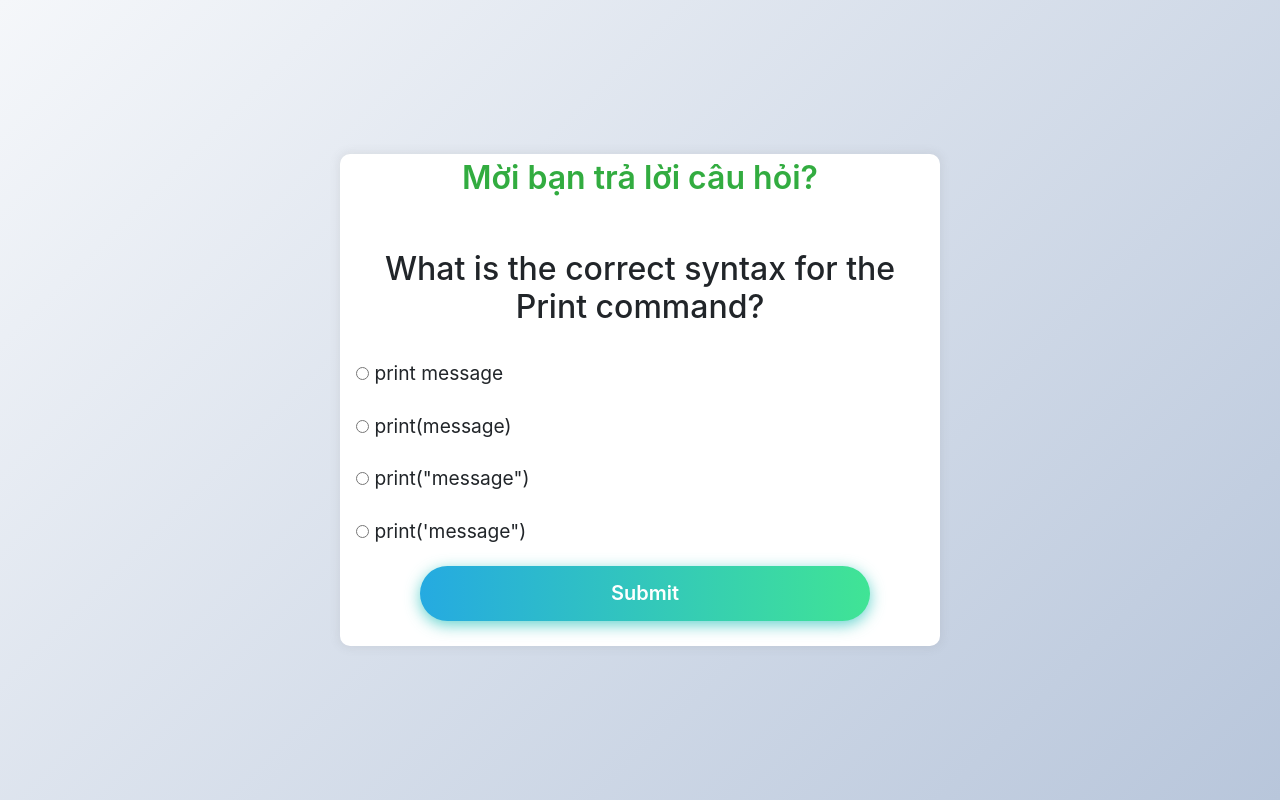
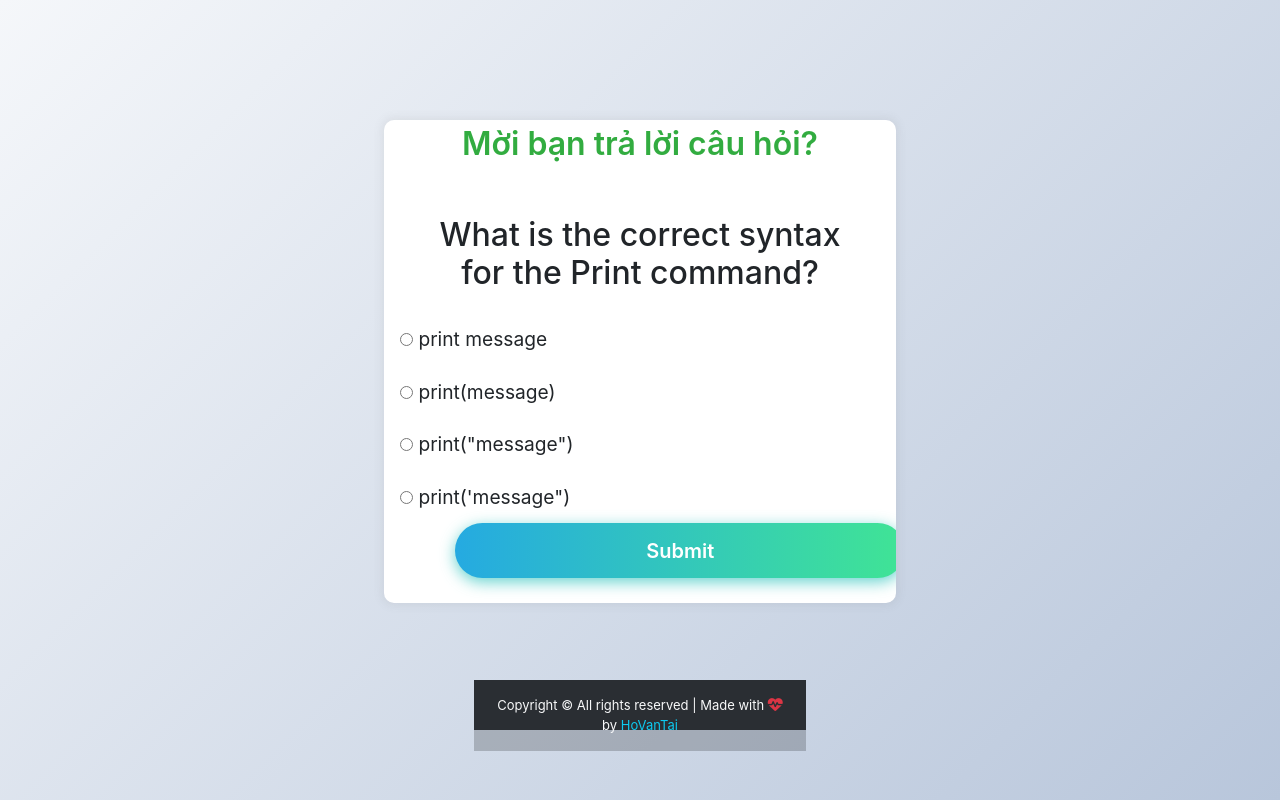
Before and after one commit to TaiHV0211/4501101201HoVanTai, a plain HTML site: page index.html in a window 1280 px wide. Drawn offline with nearby package versions, Linux system fonts and the light colour scheme.

Commit message:
update css

```diff
--- a/index.html
+++ b/index.html
@@ -10,6 +10,7 @@
         <script src="script.js" defer></script>
     </head>
     <body>
+        <div class="wrapper">
             <div class="quiz-container" id="quiz">
                 <div style="text-align: center; font-weight: 600; font-size: 2rem; color:rgba(14, 158, 30, 0.85) ;">
                     <p>Mời bạn trả lời câu hỏi?</p>
@@ -62,6 +63,16 @@
                     <button style="padding: 5px; box-sizing: border-box;" class="btn-hover color-1" id="submit">Submit</button>
                 </center>
             </div>
+        </div>
+
+        <footer class="bg-dark text-center text-lg-start text-light" id="footer">
+            <div class="text-center p-3" style="background-color: rgba(0, 0, 0,0.2);">
+                <!-- &copy là biểu tượng copyright  {% now "Y" %} - Lấy năm hiện tại -->
+                Copyright &copy <span>All rights reserved </span> | Made with
+                <i class="text-danger fas fa-heartbeat blink_me" style="font-size: 15px;"></i> by
+                <a href="#" target="_blank" style="color: #0dcaf0; text-decoration: none;">HoVanTai</a>
+            </div>
+        </footer>
 
 
         <script src="https://code.jquery.com/jquery-3.3.1.slim.min.js" integrity="sha384-q8i/X+965DzO0rT7abK41JStQIAqVgRVzpbzo5smXKp4YfRvH+8abtTE1Pi6jizo" crossorigin="anonymous"></script>
--- a/style.css
+++ b/style.css
@@ -1,13 +1,4 @@
 @import url("https://fonts.googleapis.com/css2?family=Poppins:wght@200;400;600&display=swap");
-
-html
-,body{
-    height: 100%;
-    margin: 0px;
-    max-width: 100%;
-    overflow: hidden;
-}
-
 
 
 body {
@@ -114,3 +105,21 @@ button {
     background-color: #5e3370;
     outline: none;
 } */
+.wrapper{
+    position: fixed;
+    top: 15%;
+    left: 30%;
+    right: 30%;
+    bottom: 50%;
+}
+
+#footer,
+.push{
+    position: absolute;
+    height: 50px;
+    font-size: 13px;
+    top: 85%;
+    left: 37%;
+    bottom: 50%;
+    right: 37%;
+}
```
Lines whose indentation alone changed are shown as unchanged.
